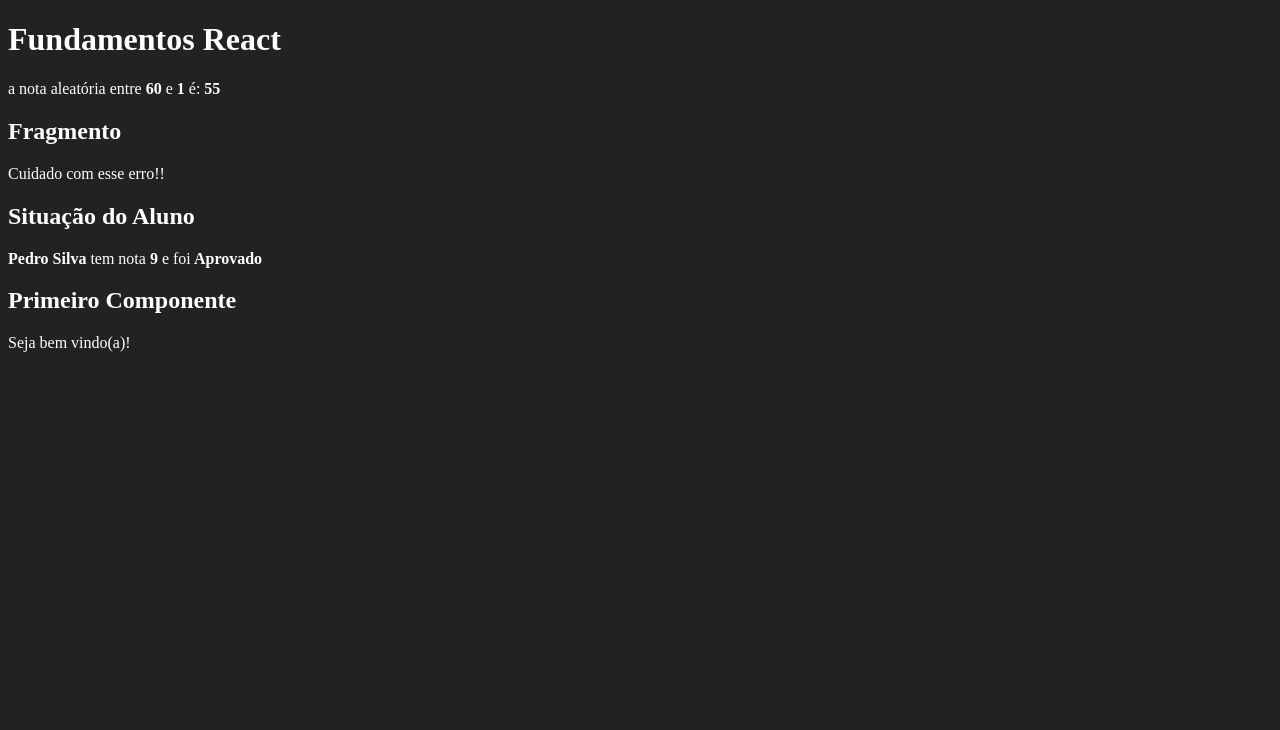
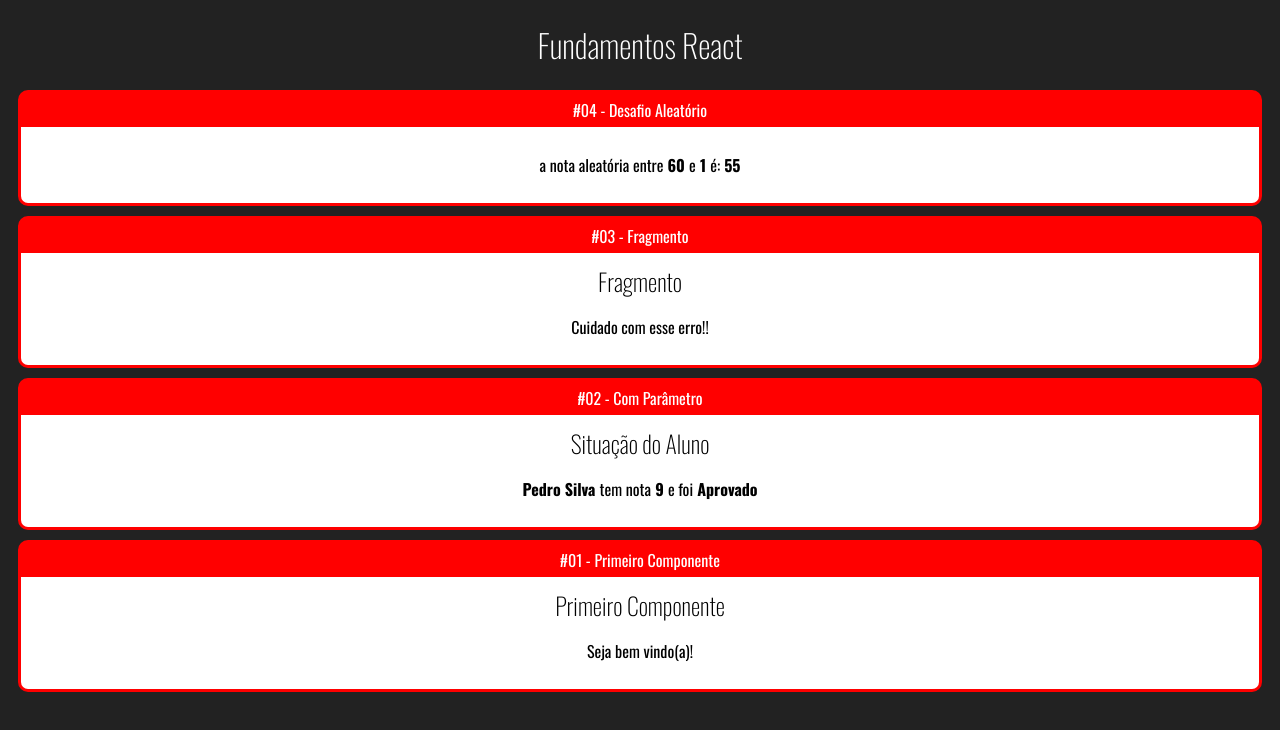
Before and after one commit to LuizHenrique-BS/React-Redux, a React (Create React App) app: page / in a window 1280 px wide. Shown: the top 730 px of the page. Built offline with nearby package versions, Linux system fonts and the light colour scheme.

Commit message:
Componente Card #1

```diff
--- a/public/index.html
+++ b/public/index.html
@@ -12,6 +12,12 @@
     <link rel="apple-touch-icon" href="%PUBLIC_URL%/logo192.png" />
 
     <link rel="manifest" href="%PUBLIC_URL%/manifest.json" />
+    <link rel="preconnect" href="https://fonts.googleapis.com" />
+    <link rel="preconnect" href="https://fonts.gstatic.com" crossorigin />
+    <link
+      href="https://fonts.googleapis.com/css2?family=Oswald:wght@200;300;400;500;600;700&display=swap"
+      rel="stylesheet"
+    />
 
     <title>React App</title>
   </head>
--- a/src/App.jsx
+++ b/src/App.jsx
@@ -4,13 +4,29 @@
 import ComParametro from "./components/basicos/ComParametro";
 import Fragmento from "./components/basicos/Fragmento";
 import Aleatorio from "./components/basicos/Aleatorio";
+import Card from "./components/layout/Card";
 
 export default () => (
   <div id="app">
     <h1>Fundamentos React</h1>
-    <Aleatorio max = {60} min= {1} />
-    <Fragmento />
-    <ComParametro titulo="Situação do Aluno" aluno="Pedro Silva" nota={8.3} />
-    <Primeiro></Primeiro>
+
+    <Card titulo="#04 - Desafio Aleatório">
+      <Aleatorio max={60} min={1} />
+    </Card>
+
+    <Card titulo="#03 - Fragmento">
+      <Fragmento />
+    </Card>
+
+    <Card titulo="#02 - Com Parâmetro">
+      <ComParametro
+        titulo="Situação do Aluno"
+        aluno="Pedro Silva"
+        nota={8.3}
+      />
+    </Card>
+    <Card titulo="#01 - Primeiro Componente">
+      <Primeiro></Primeiro>
+    </Card>
   </div>
 );
--- a/src/components/basicos/Aleatorio.jsx
+++ b/src/components/basicos/Aleatorio.jsx
@@ -1,7 +1,7 @@
 import React from "react";
 
 export default function Aleatorio(props) {
-  const { min, max } = props; // destruction
+  const { min, max } = props; // destructuring
   return (
     <div>
       <p>
--- /dev/null
+++ b/src/components/layout/Card.css
@@ -0,0 +1,19 @@
+.Card {
+    background-color: red;
+    border-radius: 10px;
+    border: 3px solid red;
+    overflow: hidden;
+    margin: 10px;
+}
+
+.Card .Title {
+    padding: 5px 0px;
+    display: flex;
+    justify-content: center;
+}
+
+.Card .Content {
+    background-color: #fff;
+    color: #000;
+    padding: 10px;
+}
--- /dev/null
+++ b/src/components/layout/Card.jsx
@@ -0,0 +1,10 @@
+import React from "react";
+import "./Card.css";
+export default (props) => {
+  return (
+    <div className="Card">
+      <div className="Title">{props.titulo}</div>
+      <div className="Content">{props.children}</div>
+    </div>
+  );
+};
--- a/src/index.css
+++ b/src/index.css
@@ -1,4 +1,14 @@
 body {
     background-color: #222;
     color: #FFF;
+    font-family: Oswald;
+    text-align: center;
 }
+
+h1, h2, h3 {
+    font-weight: 200;
+}
+
+h2, h3 {
+    margin: 0;
+}
```
